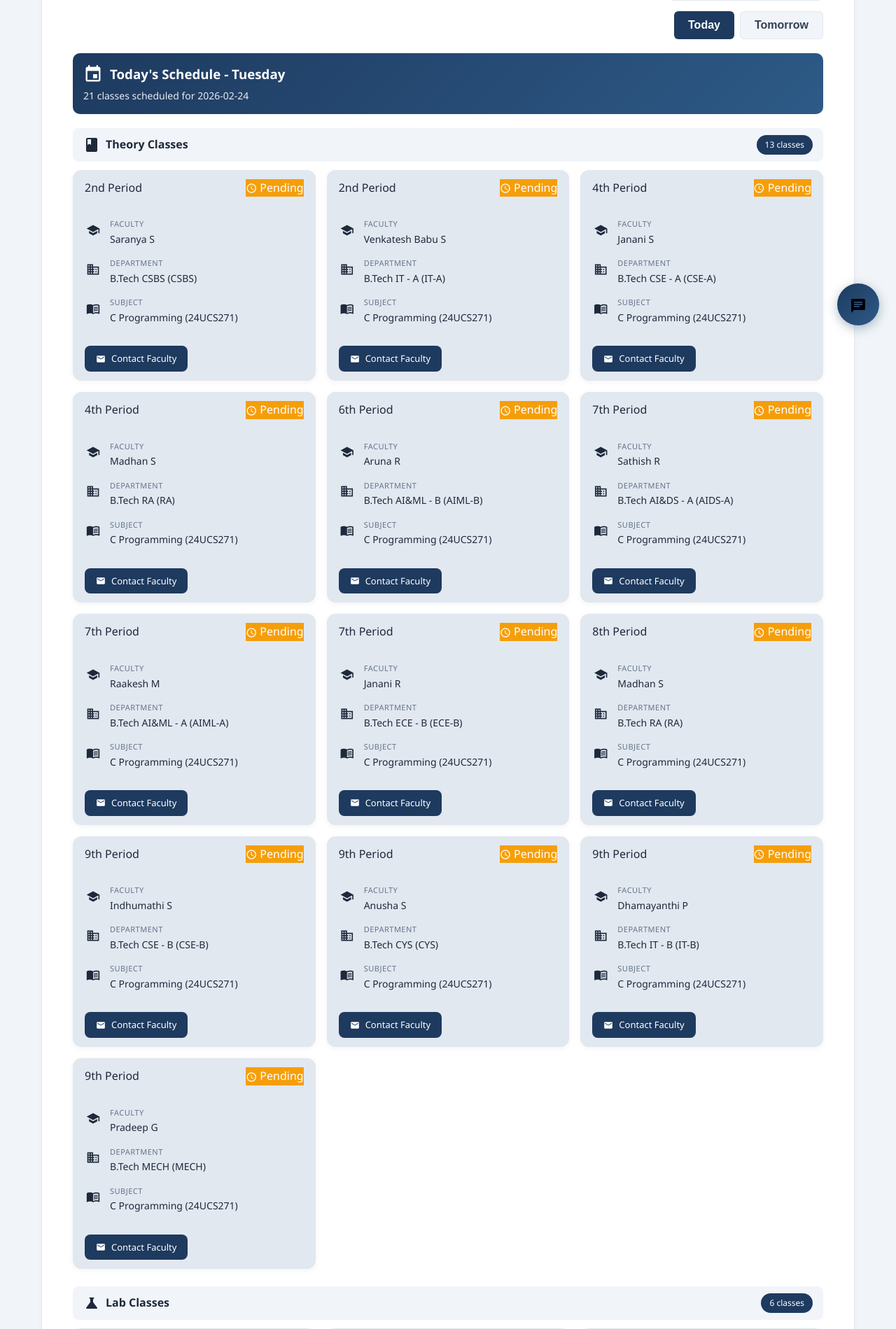
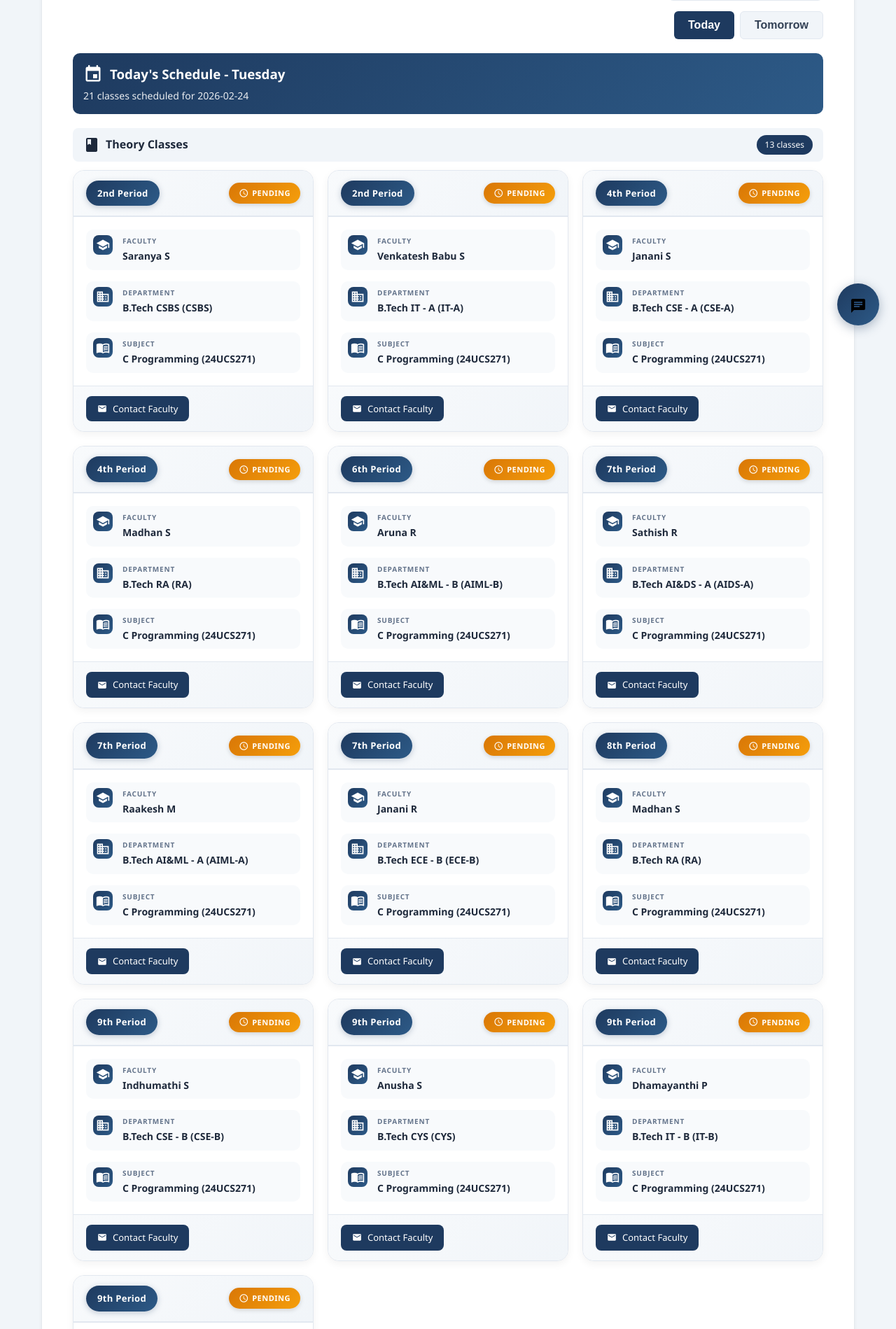
Before and after one commit to mourishantony/C_faculties_chatbot, a FastAPI app: page /cprog_admin_view_x7k9 in a window 1280 px wide. Shown: the part 311-2210 px from the top of the page at 70% size. Run offline with FastAPI, Linux system fonts and the light colour scheme; data comes from the database, SQL or seed files in the repository; some libraries are stand-ins or nearby versions.

Commit message:
Enhance UI of admin dashboard: update card styles, improve badge designs, and refine button interactions for better user experience

```diff
--- a/templates/admin_dashboard.html
+++ b/templates/admin_dashboard.html
@@ -320,73 +320,193 @@
         .classes-grid {
             display: grid;
             grid-template-columns: repeat(auto-fill, minmax(320px, 1fr));
-            gap: 16px;
+            gap: 20px;
         }
 
         .class-card {
-            background: #e2e8f0;
+            background: #ffffff;
             border: 1px solid #e2e8f0;
-            border-radius: 12px;
+            border-radius: 16px;
             overflow: hidden;
             transition: all 0.3s ease;
-            box-shadow: 0 2px 8px rgba(0, 0, 0, 0.05);
+            box-shadow: 0 4px 12px rgba(0, 0, 0, 0.05);
         }
 
         .class-card:hover {
-            box-shadow: 0 8px 24px rgba(0, 0, 0, 0.12);
-            transform: translateY(-2px);
+            box-shadow: 0 12px 28px rgba(0, 0, 0, 0.12);
+            transform: translateY(-4px);
+            border-color: #cbd5e1;
         }
 
         .class-card-header {
-            background: linear-gradient(135deg,#e2e8f0);
-            padding: 12px 16px;
+            background: linear-gradient(135deg, #f8fafc, #f1f5f9);
+            padding: 14px 18px;
             display: flex;
             justify-content: space-between;
             align-items: center;
             border-bottom: 2px solid #e2e8f0;
         }
 
-        /* .period-badge-large {
-            background: #6590ec;
+        .period-badge-large {
+            background: linear-gradient(135deg, #1e3a5f, #2d5a87);
             color: white;
+            padding: 8px 16px;
+            border-radius: 25px;
+            font-size: 13px;
+            font-weight: 600;
+            letter-spacing: 0.3px;
+            box-shadow: 0 2px 8px rgba(30, 58, 95, 0.25);
+            display: inline-flex;
+            align-items: center;
+            gap: 4px;
+        }
+
+        .period-badge {
+            background: linear-gradient(135deg, #1e3a5f, #2d5a87);
+            color: white;
+            padding: 5px 12px;
+            border-radius: 15px;
+            font-size: 12px;
+            font-weight: 600;
+            box-shadow: 0 2px 6px rgba(30, 58, 95, 0.2);
+            display: inline-block;
+        }
+
+        .class-type-badge {
             padding: 6px 14px;
             border-radius: 20px;
-            font-size: 13px;
-            font-weight: 600;
-        }
-
-        .class-type-badge {
-            padding: 4px 12px;
-            border-radius: 16px;
             font-size: 11px;
             font-weight: 600;
             text-transform: uppercase;
-        }
-
+            letter-spacing: 0.5px;
+            display: inline-flex;
+            align-items: center;
+            gap: 5px;
+            box-shadow: 0 2px 6px rgba(0, 0, 0, 0.15);
+            transition: all 0.2s ease;
+        }
+
+        .class-type-badge:hover {
+            transform: translateY(-1px);
+            box-shadow: 0 4px 10px rgba(0, 0, 0, 0.2);
+        }
+
+        /* Status-specific badge styles */
+        .class-type-badge.status-completed {
+            background: linear-gradient(135deg, #059669, #10b981);
+            color: white;
+        }
+
+        .class-type-badge.status-pending {
+            background: linear-gradient(135deg, #d97706, #f59e0b);
+            color: white;
+        }
+
+        .class-type-badge.status-absent {
+            background: linear-gradient(135deg, #dc2626, #ef4444);
+            color: white;
+        }
+
+        .class-type-badge.status-scheduled {
+            background: linear-gradient(135deg, #1e3a5f, #2d5a87);
+            color: white;
+        }
+
+        /* Class type badges */
         .class-type-badge.theory {
-            background: #dbeafe;
-            color: #1e40af;
-        } */
-
-        /* .class-type-badge.lab {
-            background: #dcfce7;
-            color: #15803d;
+            background: linear-gradient(135deg, #e0e7ff, #c7d2fe);
+            color: #3730a3;
+            box-shadow: 0 2px 6px rgba(99, 102, 241, 0.2);
+        }
+
+        .class-type-badge.lab {
+            background: linear-gradient(135deg, #d1fae5, #a7f3d0);
+            color: #065f46;
+            box-shadow: 0 2px 6px rgba(16, 185, 129, 0.2);
         }
 
         .class-type-badge.mini_project {
-            background: #fef3c7;
+            background: linear-gradient(135deg, #fef3c7, #fde68a);
             color: #92400e;
-        } */
+            box-shadow: 0 2px 6px rgba(245, 158, 11, 0.2);
+        }
+
+        /* Status badges for report table */
+        .status-badge {
+            padding: 6px 14px;
+            border-radius: 20px;
+            font-size: 11px;
+            font-weight: 600;
+            text-transform: uppercase;
+            letter-spacing: 0.5px;
+            display: inline-flex;
+            align-items: center;
+            gap: 4px;
+            box-shadow: 0 2px 6px rgba(0, 0, 0, 0.12);
+        }
+
+        .status-badge.filled {
+            background: linear-gradient(135deg, #059669, #10b981);
+            color: white;
+        }
+
+        .status-badge.absent {
+            background: linear-gradient(135deg, #dc2626, #ef4444);
+            color: white;
+        }
+
+        .status-badge.swapped {
+            background: linear-gradient(135deg, #7c3aed, #8b5cf6);
+            color: white;
+        }
+
+        /* Enhanced View Button */
+        .view-btn {
+            display: inline-flex;
+            align-items: center;
+            gap: 5px;
+            padding: 6px 14px;
+            background: linear-gradient(135deg, #1e3a5f, #2d5a87);
+            color: white;
+            border: none;
+            border-radius: 20px;
+            font-size: 12px;
+            font-weight: 600;
+            cursor: pointer;
+            text-decoration: none;
+            box-shadow: 0 2px 6px rgba(30, 58, 95, 0.25);
+            transition: all 0.2s ease;
+        }
+
+        .view-btn:hover {
+            background: linear-gradient(135deg, #2d5a87, #3d6a97);
+            transform: translateY(-1px);
+            box-shadow: 0 4px 10px rgba(30, 58, 95, 0.35);
+            color: white;
+        }
+
+        .view-btn .material-icons {
+            font-size: 14px;
+        }
 
         .class-card-body {
-            padding: 16px;
+            padding: 18px;
+            background: #ffffff;
         }
 
         .class-info-row {
             display: flex;
             align-items: flex-start;
-            gap: 12px;
-            margin-bottom: 14px;
+            gap: 14px;
+            margin-bottom: 16px;
+            padding: 8px 10px;
+            border-radius: 10px;
+            background: #f8fafc;
+            transition: background 0.2s ease;
+        }
+
+        .class-info-row:hover {
+            background: #f1f5f9;
         }
 
         .class-info-row:last-child {
@@ -395,8 +515,14 @@
 
         .info-icon {
             font-size: 20px;
-            min-width: 24px;
-            text-align: center;
+            min-width: 28px;
+            height: 28px;
+            display: flex;
+            align-items: center;
+            justify-content: center;
+            background: linear-gradient(135deg, #1e3a5f, #2d5a87);
+            color: white;
+            border-radius: 8px;
         }
 
         .info-content {
@@ -404,22 +530,23 @@
         }
 
         .info-label {
-            font-size: 11px;
+            font-size: 10px;
             color: #64748b;
             text-transform: uppercase;
-            letter-spacing: 0.5px;
-            margin-bottom: 2px;
+            letter-spacing: 0.8px;
+            margin-bottom: 3px;
+            font-weight: 600;
         }
 
         .info-value {
             font-size: 14px;
             color: #1e293b;
-            font-weight: 500;
+            font-weight: 600;
         }
 
         .class-card-footer {
-            padding: 12px 16px;
-            background:#e2e8f0;
+            padding: 14px 18px;
+            background: linear-gradient(135deg, #f8fafc, #f1f5f9);
             border-top: 1px solid #e2e8f0;
         }
 
@@ -1598,22 +1725,22 @@
                     if (entry.is_own_content && (entry.own_content_title || entry.own_content_summary)) {
                         // Faculty taught their own content - show both title and summary
                         const ownContentDetails = `Title: ${entry.own_content_title || 'N/A'}\n\nContent Summary:\n${entry.own_content_summary || 'N/A'}`;
-                        resourceContent = `<button onclick='showDetailModal("Own Content Details", ${JSON.stringify(ownContentDetails)})' class="ppt-link" style="border: none; background: none; cursor: pointer; color: #1e3a5f; text-decoration: none;"><i class="material-icons" style="font-size: 14px; vertical-align: middle;">edit_note</i> View</button>`;
+                        resourceContent = `<button onclick='showDetailModal("Own Content Details", ${JSON.stringify(ownContentDetails)})' class="view-btn"><i class="material-icons">edit_note</i> View</button>`;
                     } else if (entry.class_type === 'theory' && entry.ppt_url) {
-                        resourceContent = `<a href="${entry.ppt_url}" target="_blank" class="ppt-link" title="Open PPT"><i class="material-icons" style="font-size: 14px; vertical-align: middle;">slideshow</i> View</a>`;
+                        resourceContent = `<a href="${entry.ppt_url}" target="_blank" class="view-btn" title="Open PPT"><i class="material-icons">slideshow</i> View</a>`;
                     } else if (entry.class_type === 'lab' && entry.moodle_url) {
-                        resourceContent = `<a href="${entry.moodle_url}" target="_blank" class="ppt-link" title="Open Moodle"><i class="material-icons" style="font-size: 14px; vertical-align: middle;">language</i> View</a>`;
+                        resourceContent = `<a href="${entry.moodle_url}" target="_blank" class="view-btn" title="Open Moodle"><i class="material-icons">language</i> View</a>`;
                     } else if (entry.class_type === 'lab' && entry.lab_work_done) {
-                        resourceContent = `<button onclick='showDetailModal("Lab Work Done", ${JSON.stringify(entry.lab_work_done)})' class="ppt-link" style="border: none; background: none; cursor: pointer; color: #1e3a5f; text-decoration: none;"><i class="material-icons" style="font-size: 14px; vertical-align: middle;">description</i> View</button>`;
+                        resourceContent = `<button onclick='showDetailModal("Lab Work Done", ${JSON.stringify(entry.lab_work_done)})' class="view-btn"><i class="material-icons">description</i> View</button>`;
                     } else if (entry.class_type === 'mini_project' && entry.mini_project_progress) {
-                        resourceContent = `<button onclick='showDetailModal("Mini Project Progress", ${JSON.stringify(entry.mini_project_progress)})' class="ppt-link" style="border: none; background: none; cursor: pointer; color: #1e3a5f; text-decoration: none;"><i class="material-icons" style="font-size: 14px; vertical-align: middle;">assignment</i> View</button>`;
+                        resourceContent = `<button onclick='showDetailModal("Mini Project Progress", ${JSON.stringify(entry.mini_project_progress)})' class="view-btn"><i class="material-icons">assignment</i> View</button>`;
                     } else {
                         resourceContent = '-';
                     }
 
                     // Summary column with View button if summary exists
                     const summaryContent = entry.summary
-                        ? `<button onclick='showDetailModal("Summary", ${JSON.stringify(entry.summary)})' class="ppt-link" style="border: none; background: none; cursor: pointer; color: #1e3a5f; text-decoration: none;"><i class="material-icons" style="font-size: 14px; vertical-align: middle;">notes</i> View</button>`
+                        ? `<button onclick='showDetailModal("Summary", ${JSON.stringify(entry.summary)})' class="view-btn"><i class="material-icons">notes</i> View</button>`
                         : '-';
 
                     html += `
@@ -1864,10 +1991,10 @@
 
         function getStatusBadge(status) {
             const badges = {
-                'filled': '<span class=\"class-type-badge\" style=\"background: #10b981; color: white;\"><i class=\"material-icons\" style=\"font-size: 16px;\">check_circle</i> Completed</span>',
-                'pending': '<span class=\"class-type-badge\" style=\"background: #f59e0b; color: white;\"><i class=\"material-icons\" style=\"font-size: 16px;\">schedule</i> Pending</span>',
-                'absent': '<span class=\"class-type-badge\" style=\"background: #ef4444; color: white;\"><i class=\"material-icons\" style=\"font-size: 16px;\">cancel</i> Absent</span>',
-                'scheduled': '<span class=\"class-type-badge\" style=\"background: #1e3a5f; color: white;\"><i class=\"material-icons\" style=\"font-size: 16px;\">event</i> Scheduled</span>'
+                'filled': '<span class="class-type-badge status-completed"><i class="material-icons" style="font-size: 14px;">check_circle</i> Completed</span>',
+                'pending': '<span class="class-type-badge status-pending"><i class="material-icons" style="font-size: 14px;">schedule</i> Pending</span>',
+                'absent': '<span class="class-type-badge status-absent"><i class="material-icons" style="font-size: 14px;">cancel</i> Absent</span>',
+                'scheduled': '<span class="class-type-badge status-scheduled"><i class="material-icons" style="font-size: 14px;">event</i> Scheduled</span>'
             };
             return badges[status] || badges['scheduled'];
         }
```
